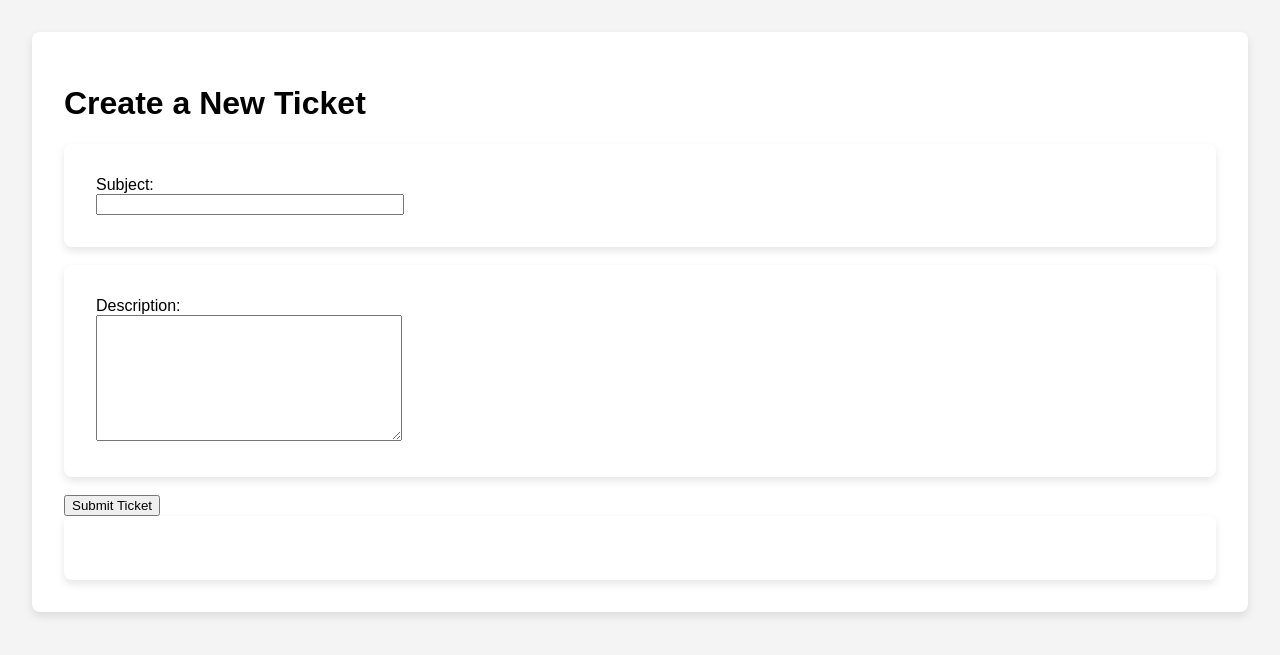
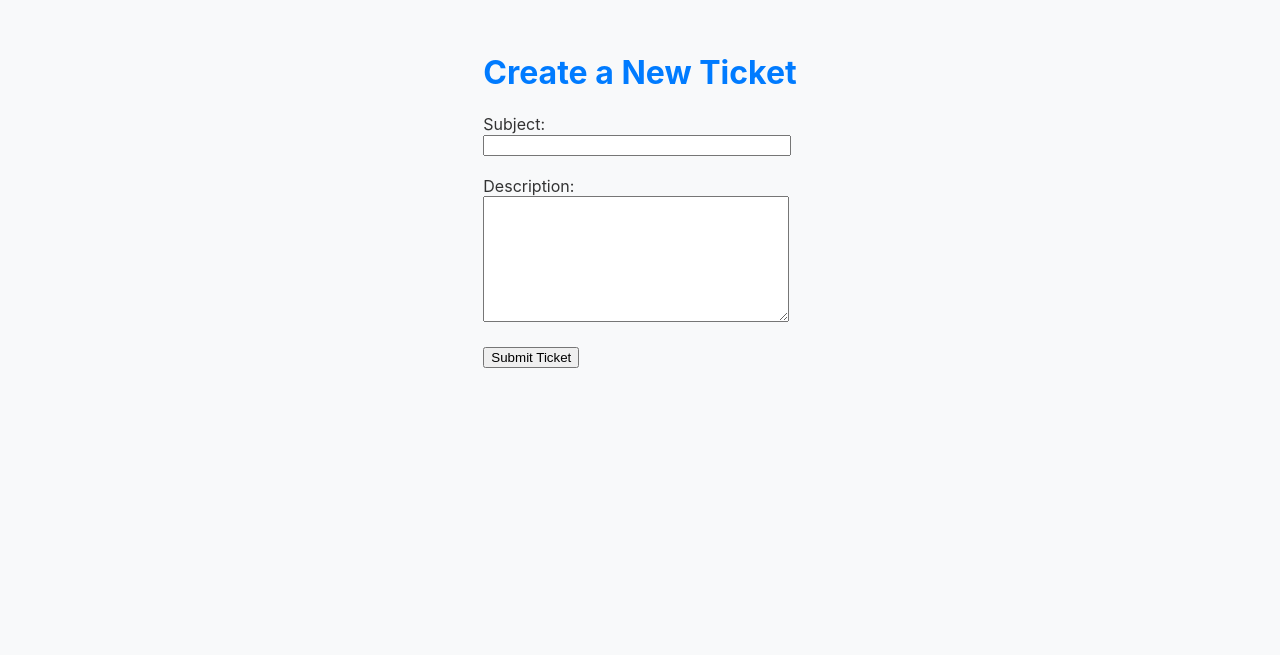
Before and after one commit to Rajat2304/Quick-Desk, a Django app: page /create-ticket/ in a window 1280 px wide. Shown: the top 655 px of the page. Run offline with Django 5.2, Linux system fonts and the light colour scheme.

Commit message:
main.css

```diff
--- a/QuickDesk/quickdesk/static/css/main.css
+++ b/QuickDesk/quickdesk/static/css/main.css
@@ -1,12 +1,132 @@
-/* static/css/main.css */
+
+/* --- Global Styles --- */
+:root {
+    --primary-color: #007bff;
+    --secondary-color: #6c757d;
+    --background-color: #f8f9fa;
+    --container-bg: #ffffff;
+    --font-color: #333;
+    --border-color: #dee2e6;
+    --success-color: #28a745;
+    --error-color: #dc3545;
+}
+
 body {
-    font-family: sans-serif;
-    background-color: #f4f4f4;
-    margin: 2rem;
+    font-family: -apple-system, BlinkMacSystemFont, "Segoe UI", Roboto, "Helvetica Neue", Arial, sans-serif;
+    background-color: var(--background-color);
+    color: var(--font-color);
+    margin: 0;
+    padding: 2rem;
+    display: flex;
+    justify-content: center;
 }
-div {
-    background-color: white;
+
+/* --- Container --- */
+.container {
+    width: 100%;
+    max-width: 800px;
+    background-color: var(--container-bg);
     padding: 2rem;
     border-radius: 8px;
-    box-shadow: 0 4px 8px rgba(0,0,0,0.1);
+    box-shadow: 0 4px 12px rgba(0,0,0,0.08);
 }
+
+/* --- Typography --- */
+h1, h2, h3 {
+    color: var(--primary-color);
+}
+
+hr {
+    border: none;
+    border-top: 1px solid var(--border-color);
+    margin: 1.5rem 0;
+}
+
+a {
+    color: var(--primary-color);
+    text-decoration: none;
+}
+a:hover {
+    text-decoration: underline;
+}
+
+/* --- Buttons --- */
+.btn {
+    display: inline-block;
+    font-weight: 400;
+    text-align: center;
+    vertical-align: middle;
+    cursor: pointer;
+    border: 1px solid transparent;
+    padding: 0.5rem 1rem;
+    font-size: 1rem;
+    border-radius: 0.25rem;
+    transition: all 0.2s ease-in-out;
+}
+
+.btn-primary {
+    color: #fff;
+    background-color: var(--primary-color);
+    border-color: var(--primary-color);
+}
+.btn-primary:hover {
+    background-color: #0069d9;
+}
+
+.btn-secondary {
+    color: #fff;
+    background-color: var(--secondary-color);
+    border-color: var(--secondary-color);
+}
+
+/* --- Forms --- */
+.form-group {
+    margin-bottom: 1rem;
+}
+
+.form-control {
+    display: block;
+    width: 100%;
+    padding: 0.5rem;
+    font-size: 1rem;
+    line-height: 1.5;
+    color: #495057;
+    background-color: #fff;
+    background-clip: padding-box;
+    border: 1px solid var(--border-color);
+    border-radius: 0.25rem;
+    box-sizing: border-box;
+}
+
+/* --- Ticket List --- */
+.ticket-list {
+    list-style: none;
+    padding: 0;
+}
+
+.ticket-list li {
+    padding: 1rem;
+    border: 1px solid var(--border-color);
+    border-radius: 4px;
+    margin-bottom: 0.5rem;
+    transition: background-color 0.2s;
+}
+
+.ticket-list li:hover {
+    background-color: #f1f1f1;
+}
+
+/* --- Messages --- */
+.message {
+    margin-top: 1rem;
+    padding: 1rem;
+    border-radius: 4px;
+}
+.message.success {
+    color: var(--success-color);
+    background-color: #d4edda;
+}
+.message.error {
+    color: var(--error-color);
+    background-color: #f8d7da;
+}
```
